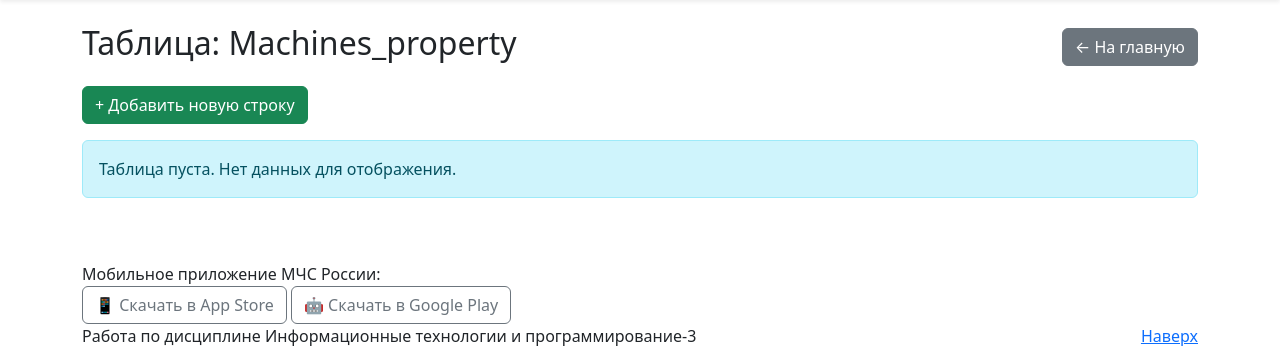
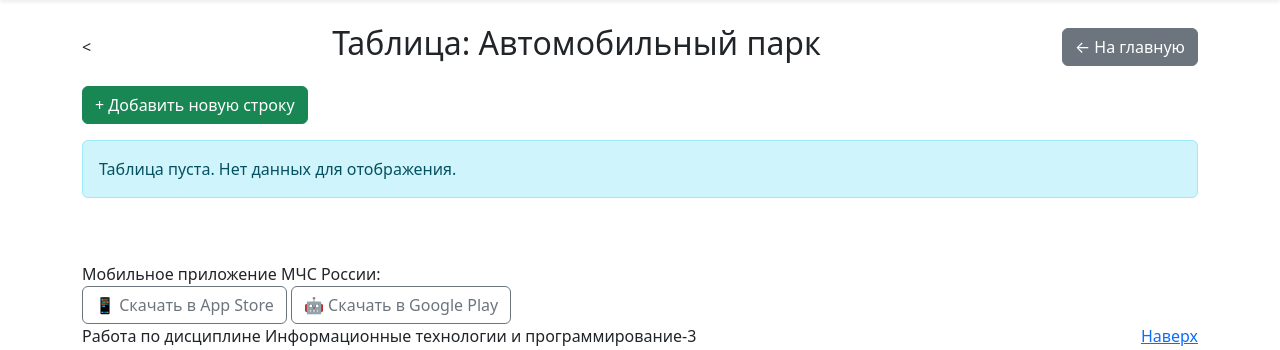
Before and after one commit to Angelina20868/Pozharniy_uchyot, a Flask app: page /objects/machines_property in a window 1280 px wide. Shown: the part 72-422 px from the top of the page. Run offline with Flask 3, Linux system fonts and the light colour scheme; a user stored in the database is signed in.

Commit message:
Очередной коммит

```diff
--- a/blueprints/objects_bp.py
+++ b/blueprints/objects_bp.py
@@ -21,9 +21,9 @@ TABLE_MAP = {
 
 # Какие access_level могут редактировать каждую таблицу
 EDIT_PERMISSIONS = {
-    'user': [1, 2], 'machines_property': [1, 2], 'technical_maintenance': [1, 2],
-    'attestations': [1, 2], 'usersAttestations': [1, 2], 'divisions': [1],
-    'usersAtDivisions': [1], 'vacations': [1, 2, 3], 'forces_resources': [1, 2],
+    'user': [1,3], 'machines_property': [1,2], 'technical_maintenance': [1,2],
+    'usersAttestations': [1, 3], 'divisions': [1],
+    'usersAtDivisions': [1], 'vacations': [3], 'forces_resources': [2],
 }
 
 def can_edit(table_name):
--- a/templates/index.html
+++ b/templates/index.html
@@ -39,7 +39,7 @@
                         <a href="{{ url_for('objects.objects', table_name='machines_property') }}"
                            class="list-group-item list-group-item-action d-flex justify-content-between align-items-center">
                             <div>
-                                <h5 class="mb-1">Машины и оборудование</h5>
+                                <h5 class="mb-1">Автомобильный парк</h5>
                             </div>
                             <span class="badge bg-primary rounded-pill"> → </span>
                         </a>
@@ -82,7 +82,7 @@
                         <a href="{{ url_for('objects.objects', table_name='forces_resources') }}"
                            class="list-group-item list-group-item-action d-flex justify-content-between align-items-center">
                             <div>
-                                <h5 class="mb-1">Силы и ресурсы</h5>
+                                <h5 class="mb-1">Силовые ресурсы</h5>
                             </div>
                             <span class="badge bg-primary rounded-pill"> → </span>
                         </a>
--- a/templates/objects.html
+++ b/templates/objects.html
@@ -3,10 +3,21 @@
 {% block title %}{{ table_name|capitalize }} · Database Viewer{% endblock %}
 
 {% block content %}
+
+{% set table_names = {
+    'user': 'Сотрудники',
+    'divisions': 'Подразделения',
+    'usersAttestations': 'Аттестация сотрудников',
+    'vacations': 'Отпуска',
+    'technical_maintenance': 'Техобслуживание',
+    'machines_property': 'Автомобильный парк',
+    'forces_resources': 'Силовые ресурсы'
+} %}
+
 <div class="container mt-4">
 
     <div class="d-flex justify-content-between align-items-center mb-3">
-        <h2>Таблица: {{ table_name|capitalize }}</h2>
+        <<h2>Таблица: {{ table_names.get(table_name, table_name|capitalize) }}</h2>
         <a href="{{ url_for('main.index') }}" class="btn btn-secondary">← На главную</a>
     </div>
 
```
Also changed, not shown: instance/objects.db.
